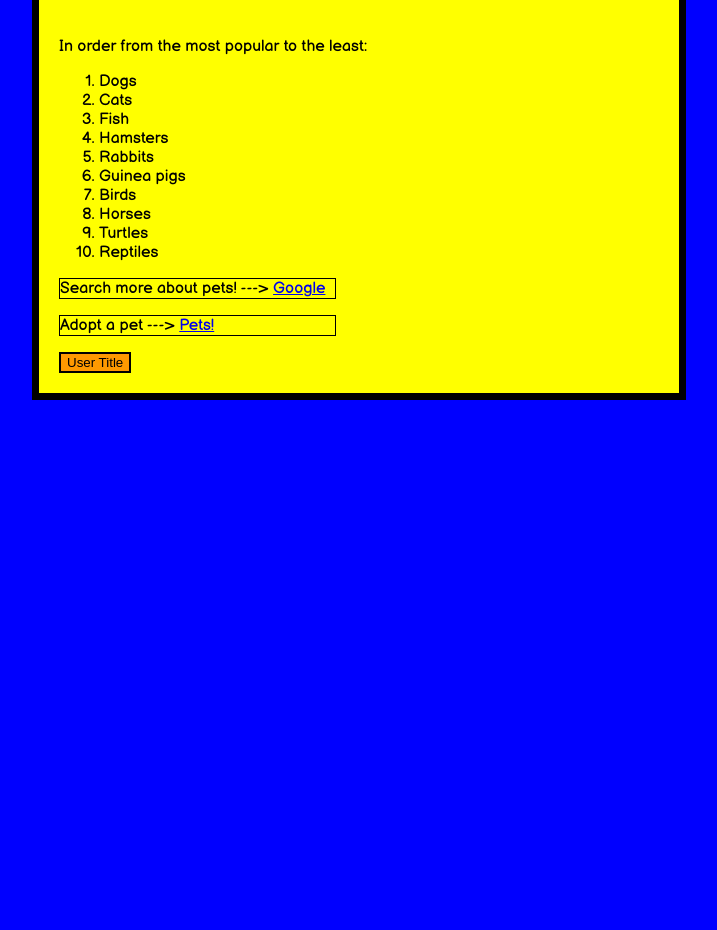
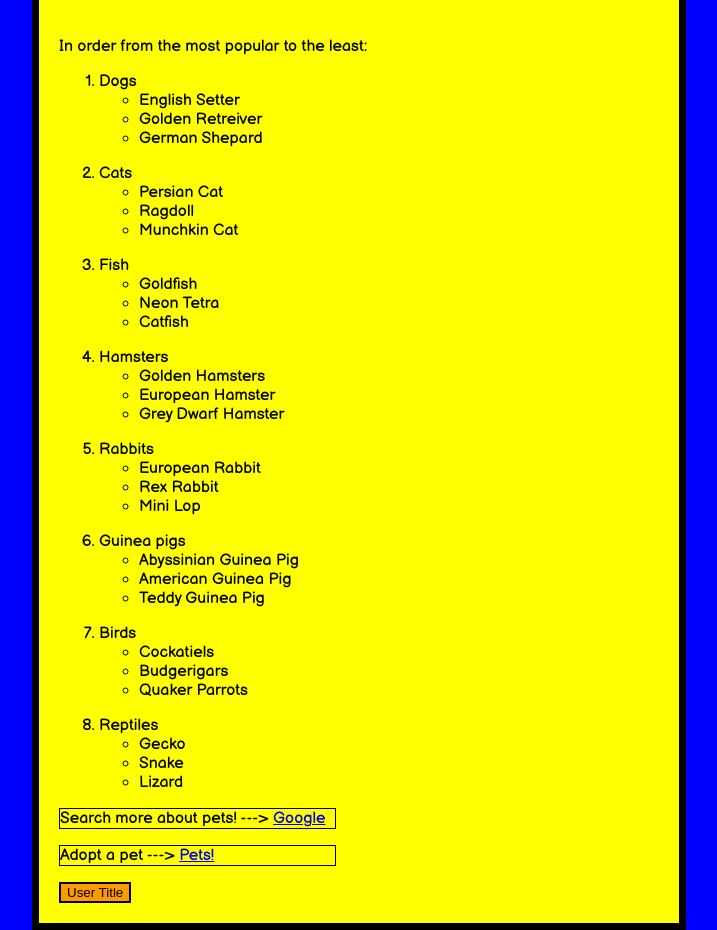
Before and after one commit to Zachary-Zhangg/Pets, a plain HTML site: page index.html in a window 1280 px wide. Shown: the part 582-1512 px from the top of the page, without its empty margins (281-998 px from the left). Before the commit the page ends 982 px from the top, so only its background shows below. Drawn offline with Linux system fonts and the light colour scheme.

Commit message:
Add files via upload

```diff
--- a/index.html
+++ b/index.html
@@ -17,15 +17,61 @@
 
         <ol>
             <li>Dogs</li>
+                <ul>
+                    <li>English Setter</li>
+                    <li>Golden Retreiver</li>
+                    <li>German Shepard</li>
+                    <p></p>
+                </ul>
             <li>Cats</li>
+                <ul>
+                    <li>Persian Cat</li>
+                    <li>Ragdoll</li>
+                    <li>Munchkin Cat</li>
+                    <p></p>
+                </ul>
             <li>Fish</li>
+                <ul>
+                    <li>Goldfish</li>
+                    <li>Neon Tetra</li>
+                    <li>Catfish</li>
+                    <p></p>
+                </ul>
             <li>Hamsters</li>
+                <ul>
+                    <li>Golden Hamsters</li>
+                    <li>European Hamster</li>
+                    <li>Grey Dwarf Hamster</li>
+                    <p></p>
+                </ul>
             <li>Rabbits</li>
+                <ul>
+                    <li>European Rabbit</li>
+                    <li>Rex Rabbit</li>
+                    <li>Mini Lop</li>
+                    <p></p>
+                </ul>
             <li>Guinea pigs</li>
+                <ul>
+                    <li>Abyssinian Guinea Pig</li>
+                    <li>American Guinea Pig</li>
+                    <li>Teddy Guinea Pig</li>
+                    <p></p>
+                </ul>
             <li>Birds</li>
-            <li>Horses</li>
-            <li>Turtles</li>
+                <ul>
+                    <li>Cockatiels</li>
+                    <li>Budgerigars</li>
+                    <li>Quaker Parrots</li>
+                    <p></p>
+                </ul>
             <li>Reptiles</li>
+                <ul>
+                    <li>Gecko</li>
+                    <li>Snake</li>
+                    <li>Lizard</li>
+                    <p></p>
+                </ul>
         </ol>
         <p class="links"> Search more about pets! ---> <a href="https://www.google.com">Google</a></p>
         <p class="links"> Adopt a pet ---> <a href="https://www.adoptapet.com/">Pets!</a></p>
--- /dev/null
+++ b/style.css
@@ -0,0 +1,60 @@
+h6 {
+    color: yellow;
+    margin: 0;
+    text-align: center;
+    padding: 0;
+}
+.links {
+    color: black;
+    border: 1px solid black;
+    width: 310px;
+    font-size: 18px;
+}
+
+img {
+    width: 580px;
+    display: block;
+    margin: auto;
+    border: 5px solid black;
+}
+
+html {
+    font-family: "Balsamiq Sans";
+    background-color: blue;
+}
+
+#hello {
+    font-size: 25px;
+    letter-spacing: 1px;
+    margin: 40px 0;
+}
+
+body{
+    width: 600px;
+    background-color: yellow;
+    border: 7px solid black;
+    padding: 0 20px 20px 20px;
+    margin: 0 auto;
+}
+
+h1{
+    text-align: center;
+    font-size: 65px;
+    margin: 0;
+    padding: 40px 0;
+    text-shadow: 5px 5px 1.5px rgb(255, 153, 0);
+}
+
+button {
+    border: 2px solid black;
+    background-color: rgb(255, 153, 0);
+}
+
+ol, p {
+    font-size: 20px;
+    line-height: 22.5px;
+}
+
+ul {
+    font-size: 14px;
+}
```
